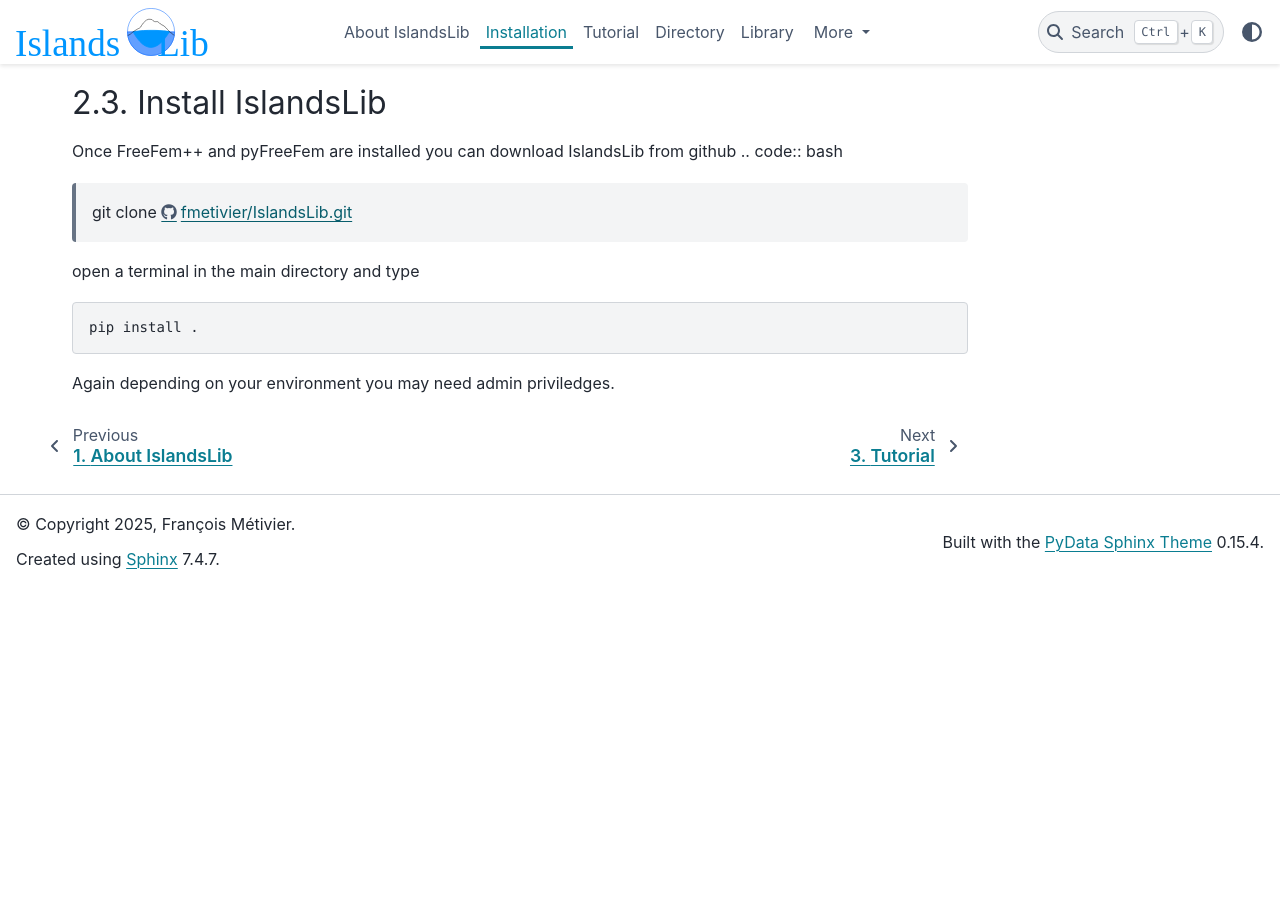
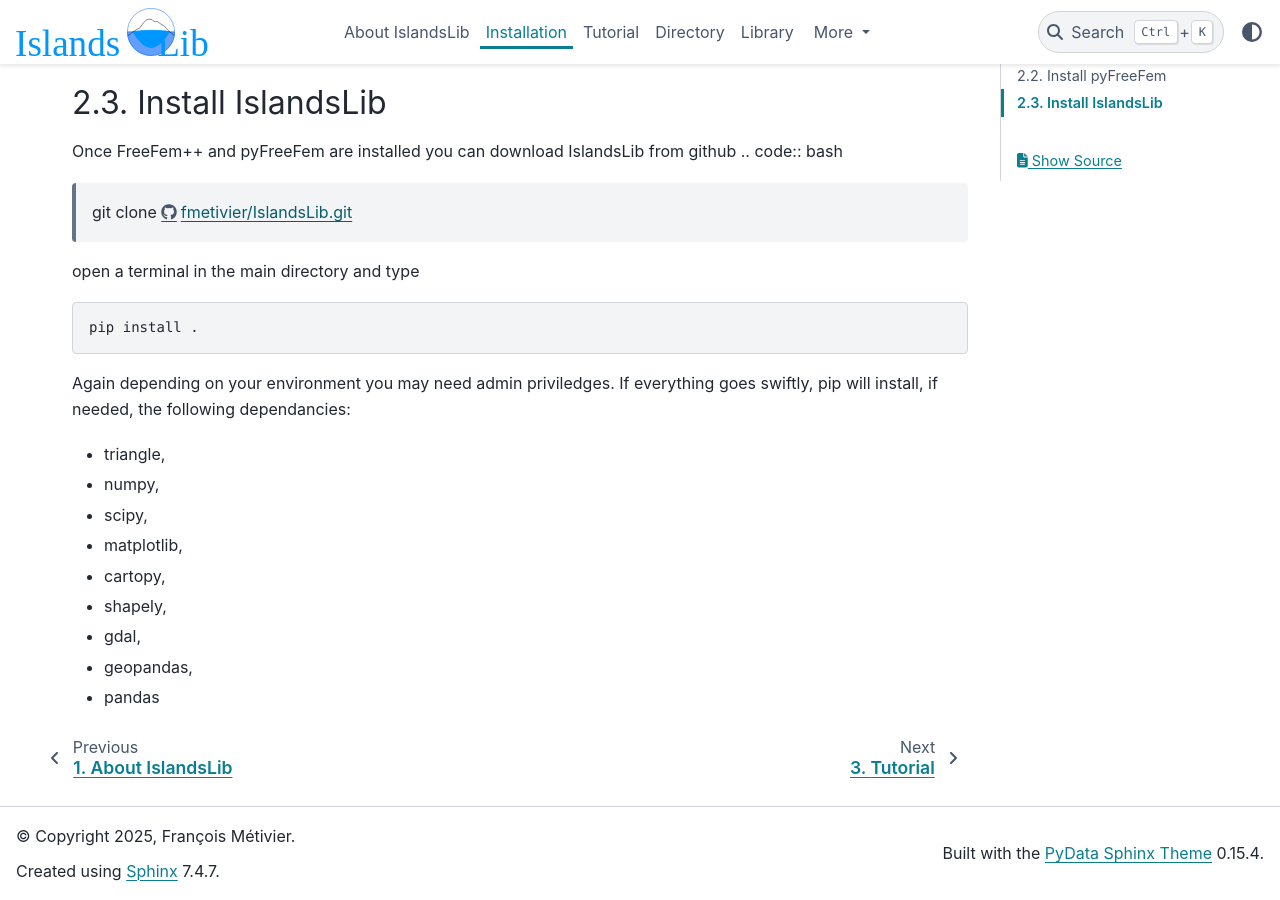
Before and after one commit to fmetivier/IslandsLib, a Sphinx documentation site: the page built from docs/source/Install.rst, in a window 1280 px wide and 900 px high, scrolled down 851 px. Built offline with Sphinx 7.4.7 and the PyData theme 0.15.4, drawn with Linux system fonts in a browser that asks for light colours; before the commit the page ends 1439 px from its top, so only the background shows below that.

Commit message:
added dependencies list

```diff
--- a/docs/source/Install.rst
+++ b/docs/source/Install.rst
@@ -54,3 +54,14 @@
     pip install .
 
 Again depending on your environment you may need admin priviledges.
+If everything goes swiftly, pip will install, if needed, the following dependancies:
+
+* triangle,
+* numpy,
+* scipy,
+* matplotlib,
+* cartopy,
+* shapely,
+* gdal,
+* geopandas,
+* pandas
```
